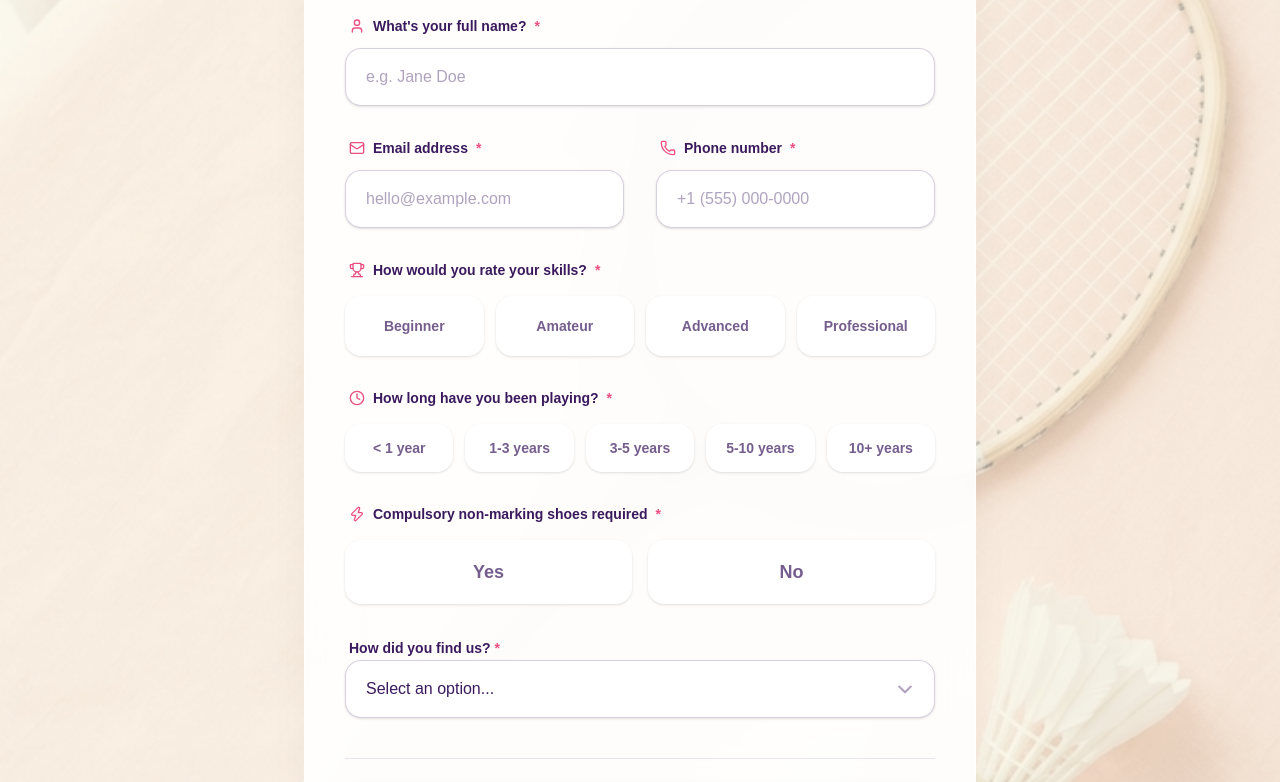
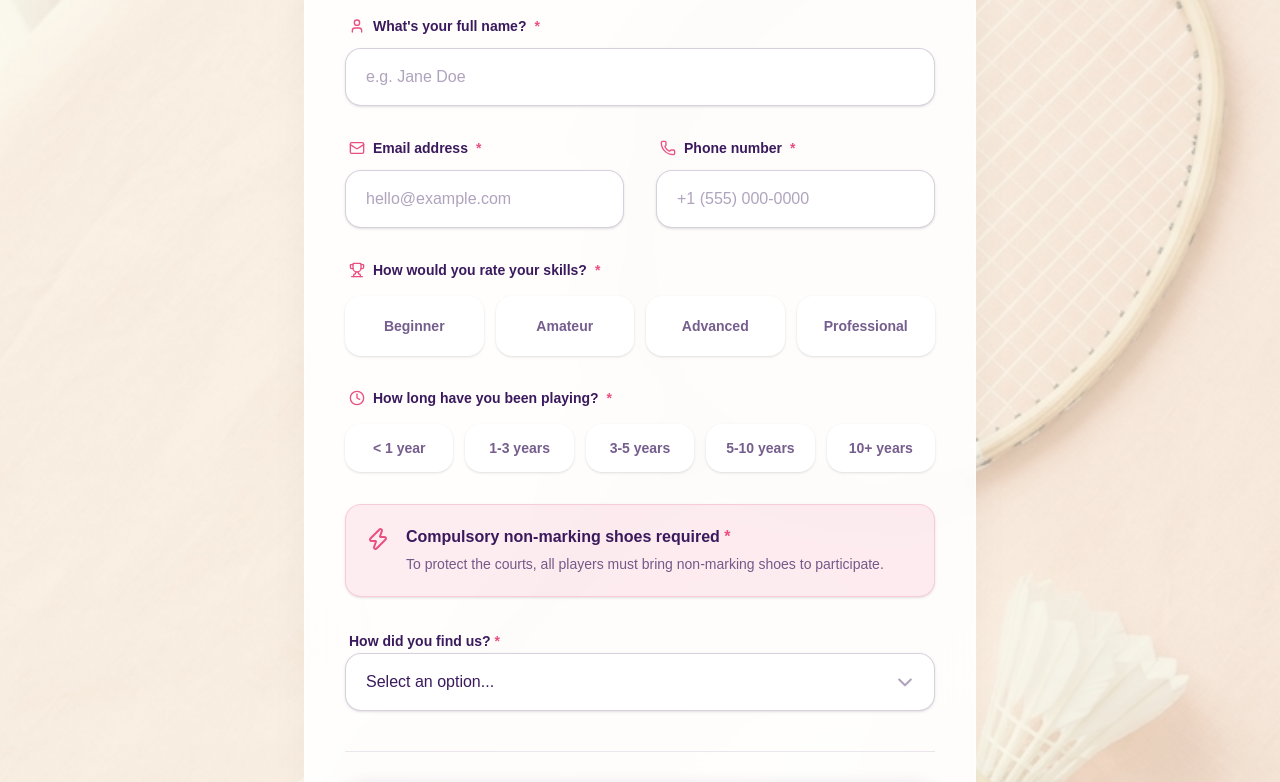
Before and after one commit to riteshrnair345/The-Weekend-Baddy, a Next.js app: page /register in a window 1280 px wide. Shown: the part 393-1175 px from the top of the page. Built offline with nearby package versions, Linux system fonts and the light colour scheme; no server answers.

Commit message:
Replace shoe options with compulsory disclaimer block

```diff
--- a/app/register/page.tsx
+++ b/app/register/page.tsx
@@ -71,7 +71,7 @@ export default function Register() {
     e.preventDefault();
 
     // Validation
-    if (!formData.name || !formData.email || !formData.phone || !formData.proficiency || !formData.duration || !formData.shoes || !formData.heardFrom) {
+    if (!formData.name || !formData.email || !formData.phone || !formData.proficiency || !formData.duration || !formData.heardFrom) {
       setError("Please fill out all fields before continuing.");
       return;
     }
@@ -93,7 +93,7 @@ export default function Register() {
           phone: formData.phone,
           proficiency: formData.proficiency,
           duration: formData.duration,
-          shoes: formData.shoes,
+          shoes: 'Required',
           heardFrom: formData.heardFrom
         }),
       });
@@ -360,25 +360,18 @@ export default function Register() {
                 </div>
               </div>
 
-              {/* 6. Non-marking shoes - Pill Selection */}
+              {/* 6. Non-marking shoes - Disclaimer */}
               <div className="space-y-4 md:col-span-2">
-                <label className="text-sm font-bold text-brand-purple ml-1 flex items-center gap-2">
-                  <Zap className="w-4 h-4 text-brand-pink" /> Compulsory non-marking shoes required <span className="text-brand-pink">*</span>
-                </label>
-                <div className="flex gap-4">
-                  {['Yes', 'No'].map((ans) => (
-                    <div
-                      key={ans}
-                      onClick={() => handleSelect('shoes', ans)}
-                      className={`cursor-pointer flex-1 rounded-2xl py-4 text-center border-2 transition-all duration-200 ${
-                        formData.shoes === ans
-                        ? 'border-brand-purple bg-brand-yellow text-brand-purple shadow-sm'
-                        : 'border-transparent bg-white border-brand-purple/10 text-brand-purple/70 hover:bg-brand-purple/5 hover:text-brand-purple shadow-sm'
-                      }`}
-                    >
-                      <span className="font-extrabold text-lg">{ans}</span>
-                    </div>
-                  ))}
+                <div className="bg-brand-pink/10 border border-brand-pink/20 rounded-2xl p-5 flex items-start gap-4 text-left shadow-sm">
+                  <Zap className="w-6 h-6 text-brand-pink shrink-0 mt-0.5" />
+                  <div>
+                    <h3 className="text-brand-purple font-extrabold text-base mb-1">
+                      Compulsory non-marking shoes required <span className="text-brand-pink">*</span>
+                    </h3>
+                    <p className="text-brand-purple/70 text-sm font-medium leading-relaxed">
+                      To protect the courts, all players must bring non-marking shoes to participate.
+                    </p>
+                  </div>
                 </div>
               </div>
 
```
